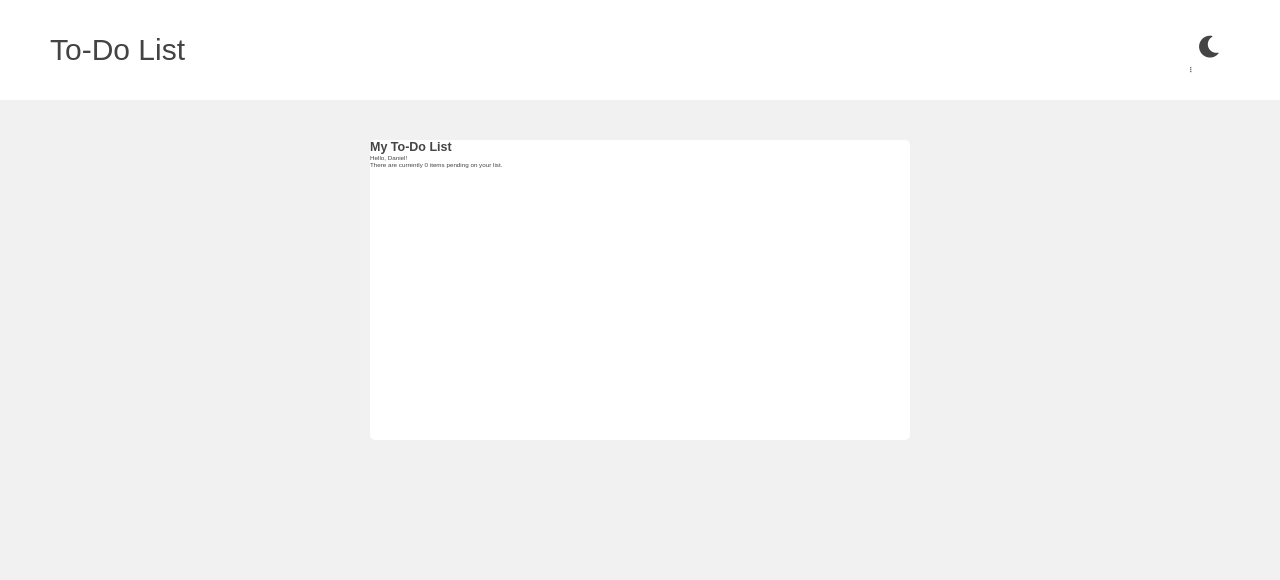
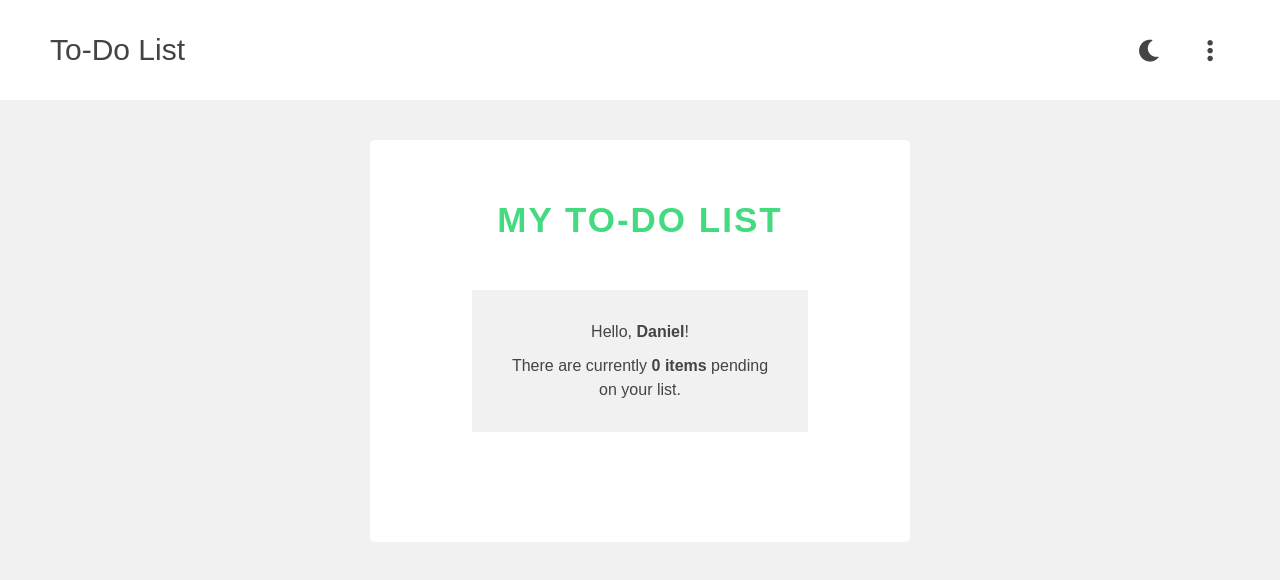
Before and after one commit to Web-Dev-Dan/JavaScript-To-Do-List, a plain HTML site: page index.html in a window 1280 px wide. Drawn offline with Linux system fonts and the light colour scheme.

Commit message:
Update style.css

```diff
--- a/style.css
+++ b/style.css
@@ -1,11 +1,13 @@
 /* Variables */
 :root {
     --font-primary: sans-serif;
+
     --color-white: #ffffff;
     --color-black: #333333;
     --color-light: #f1f1f1;
     --color-dark: #444444;
-    --flex-center:
+
+    --color-primary: rgb(68, 218, 128);
 }
 
 /* Universal */
@@ -22,6 +24,10 @@ html, body {
     font-size: 62.5%;
 }
 
+.emphasis {
+    font-weight: 600;
+}
+
 .container {
     background-color: var(--color-light);
     width: 100vw;
@@ -33,6 +39,7 @@ html, body {
     width: 100%;
     height: 10rem;
     padding: 0 5rem;
+    /* box-shadow: rgba(100, 100, 111, 0.2) 0px 7px 29px 0px; */
     position: sticky;
     top: 0;
     left: 0;
@@ -46,6 +53,13 @@ html, body {
     color: var(--color-dark);
     font-size: 3rem;
     font-weight: 100;
+}
+
+.options {
+    width: 10rem;
+    display: flex;
+    justify-content: space-between;
+    align-items: center;
 }
 
 .toggle {
@@ -71,6 +85,19 @@ html, body {
     cursor: pointer;
 }
 
+.settings {
+    width: 4rem;
+    height: 4rem;
+    font-size: 2.5rem;
+    display: flex;
+    justify-content: center;
+    align-items: center;
+}
+
+.settings:hover {
+    cursor: pointer;
+}
+
 /* To-Do List */
 .container {
     width: 100vw;
@@ -82,9 +109,36 @@ html, body {
     background-color: var(--color-white);
     width: 100%;
     max-width: 54rem;
-    height: 30rem;
+    margin: 0 auto;
+    padding: 6rem;
     border-radius: .5rem;
-    margin: 0 auto;
+}
+
+.list-header {
+    color: var(--color-primary);
+    font-size: 3.5rem;
+    text-align: center;
+    text-transform: uppercase;
+    letter-spacing: .2rem;
+}
+
+.summary {
+    background-color: var(--color-light);
+    color: var(--color-dark);
+    width: 80%;
+    margin: 5rem auto;
+    padding: 3rem;
+}
+
+.summary p {
+    font-size: 1.6rem;
+    font-weight: 100;
+    text-align: center;
+    line-height: 1.5;
+}
+
+.summary p:first-child {
+    margin-bottom: 1rem;
 }
 
 
@@ -93,4 +147,15 @@ html, body {
     .nav {
         padding: 0 3rem;
     }
+    .options {
+        width: 8rem;
+    }
+    .container {
+        padding: 0;
+    }
+    .list {
+        height: 100%;
+        min-width: 100vw;
+        padding: 3rem;
+    }
 }
```
